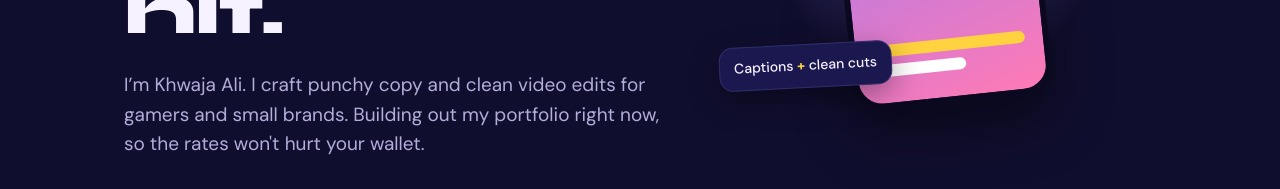
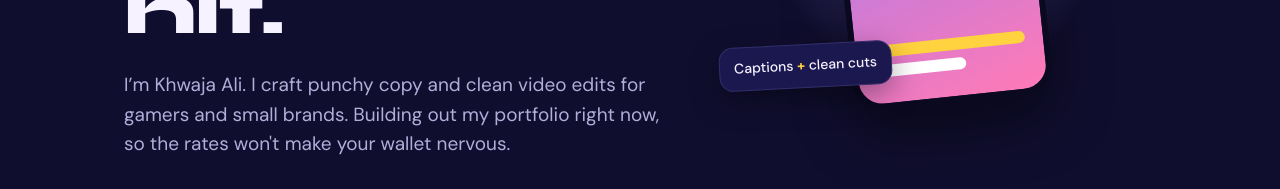
Before and after one commit to AlixAhmed/AlixAhmed.github.io, a plain HTML site: page index.html in a window 1280 px wide. Shown: the part 601-790 px from the top of the page. Drawn offline with Linux system fonts and the light colour scheme.

Commit message:
Update website

```diff
--- a/index.html
+++ b/index.html
@@ -96,7 +96,7 @@ footer{border-top:1px solid var(--line);padding:28px 0 48px;color:var(--muted);f
     <div>
       <div class="tag"><i></i>Copywriter and video editor · Lahore</div>
       <h1>No fancy talk.<br>Just clean cuts that hit.</h1>
-      <p class="lead">I’m Khwaja Ali. I craft punchy copy and clean video edits for gamers and small brands. Building out my portfolio right now, so the rates won't hurt your wallet.</p>
+      <p class="lead">I’m Khwaja Ali. I craft punchy copy and clean video edits for gamers and small brands. Building out my portfolio right now, so the rates won't make your wallet nervous.</p>
       <div class="row-btns">
         <a class="btn fill" href="mailto:dashwolks1200@gmail.com">Work with me →</a>
         <a class="btn" href="https://www.youtube.com/@EnchantedYuri" target="_blank" rel="noopener">
```
